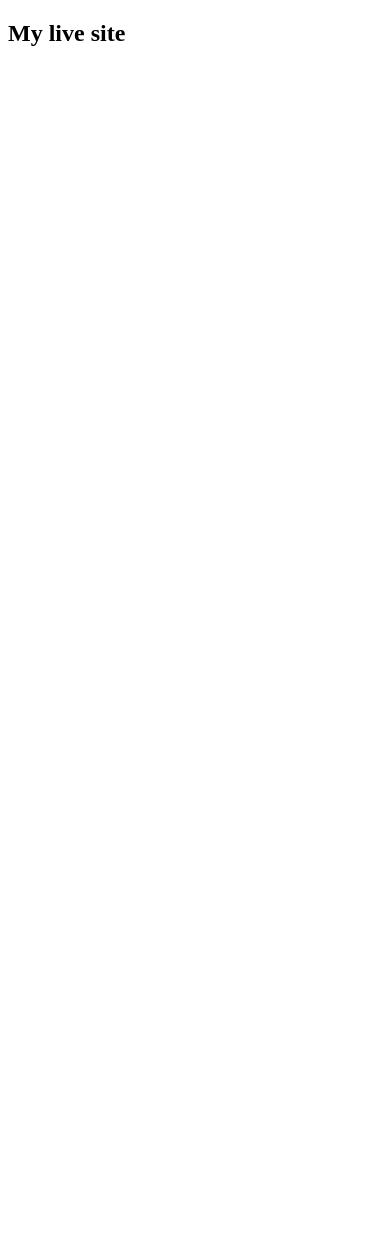
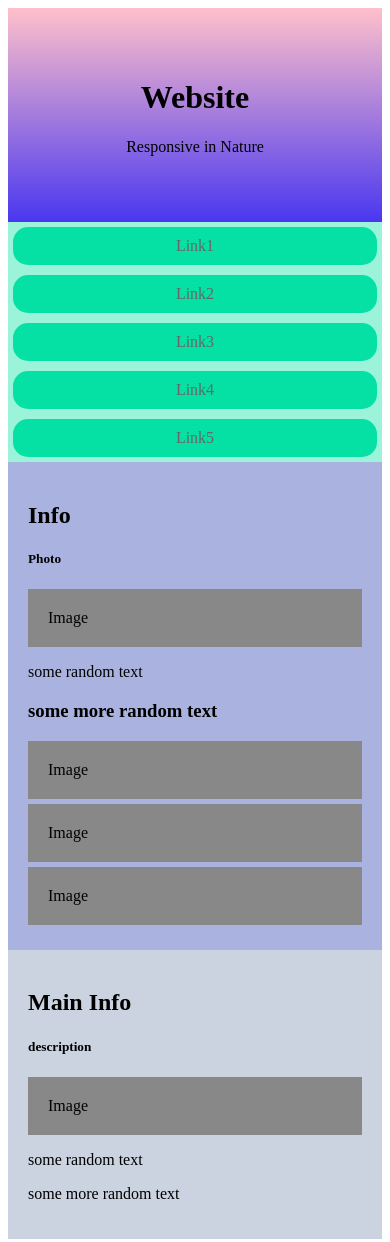
Before and after one commit to Shubham-raut/Shubham-raut.github.io, a plain HTML site: page index.html in a window 390 px wide. Before the commit the page ends 844 px from the top, so only its background shows below. Drawn offline with Linux system fonts and the light colour scheme.

Commit message:
responsive page

```diff
--- a/index.html
+++ b/index.html
@@ -1,9 +1,43 @@
 <!DOCTYPE html>
 <html>
     <head>
-        <title>Shubham Raut</title>
+        <title>Page</title>
+		<meta charset="UTF-8"/>
+		<meta name="viewpoint" content="width=device-width, initial-scale=1"/>
+		<link rel="Stylesheet" href="styles/main.css">
     </head>
     <body>
-        <h2>My live site</h2>
-    </body>
+		<div class="header">
+			<h1>Website</h1>
+			<p>Responsive in Nature</p>
+		</div>
+		<div class="navbar">
+			<a>Link1</a>
+			<a>Link2</a>
+			<a>Link3</a>
+			<a>Link4</a>
+			<a>Link5</a>
+		</div>
+
+		<div class="row">
+			<div class="side">
+				<h2>Info</h2>
+				<h5>Photo</h5>
+				<div class="dummyimg">Image</div>
+				<p>some random text</p>
+				<h3>some more random text</h3>
+				<div class="dummyimg">Image</div>
+				<div class="dummyimg">Image</div>
+				<div class="dummyimg">Image</div>
+			</div>
+			<div class="main">
+				<h2>Main Info</h2>
+				<h5>description</h5>
+				<div class="dummyimg">Image</div>
+				<p>some random text</p>
+				<p>some more random text</p>
+			</div>
+		</div>
+		<img src="images/w2.jpg" class="responsive" width="400" height="530">
+	</body>
 </html>
--- /dev/null
+++ b/styles/main.css
@@ -0,0 +1,56 @@
+*{
+    box-sizing: border-box;
+}
+.header{
+    padding: 50px;
+    text-align: center;
+    background: linear-gradient(to bottom,pink,blue 300px);
+}
+.navbar{
+    display: flex;
+    background: #9bf3da;
+}
+.navbar a{
+    color: #666;
+    background: #05E1A4;
+    padding: 10px 20px;
+    text-align: center;
+    margin: 5px;
+    border-radius: 15px;
+}
+.row{
+    display: flex;
+    flex-wrap: wrap;
+}
+.side{
+    flex: 30%;
+    background: #AAB3DF;
+    padding: 20px;
+}
+.main{
+    flex: 70%;
+    background: #CAD3DF;
+    padding: 20px;
+}
+.dummyimg{
+    background: #888888;
+    width: 100%;
+    margin: 5px 0;
+    padding: 20px;
+}
+.responsive{
+    width: 100%;
+    height: auto;
+    border: 2px solid black;
+    max-width: 600px;
+}
+@media screen and ( max-width: 600px ) {
+    .row, .navbar{
+        flex-direction: column;
+    }
+}
+@media screen and (max-width: 400px){
+    .responsive{
+        display: none;
+    }
+}
```
Also changed, not shown: images/w2.jpg (added).
